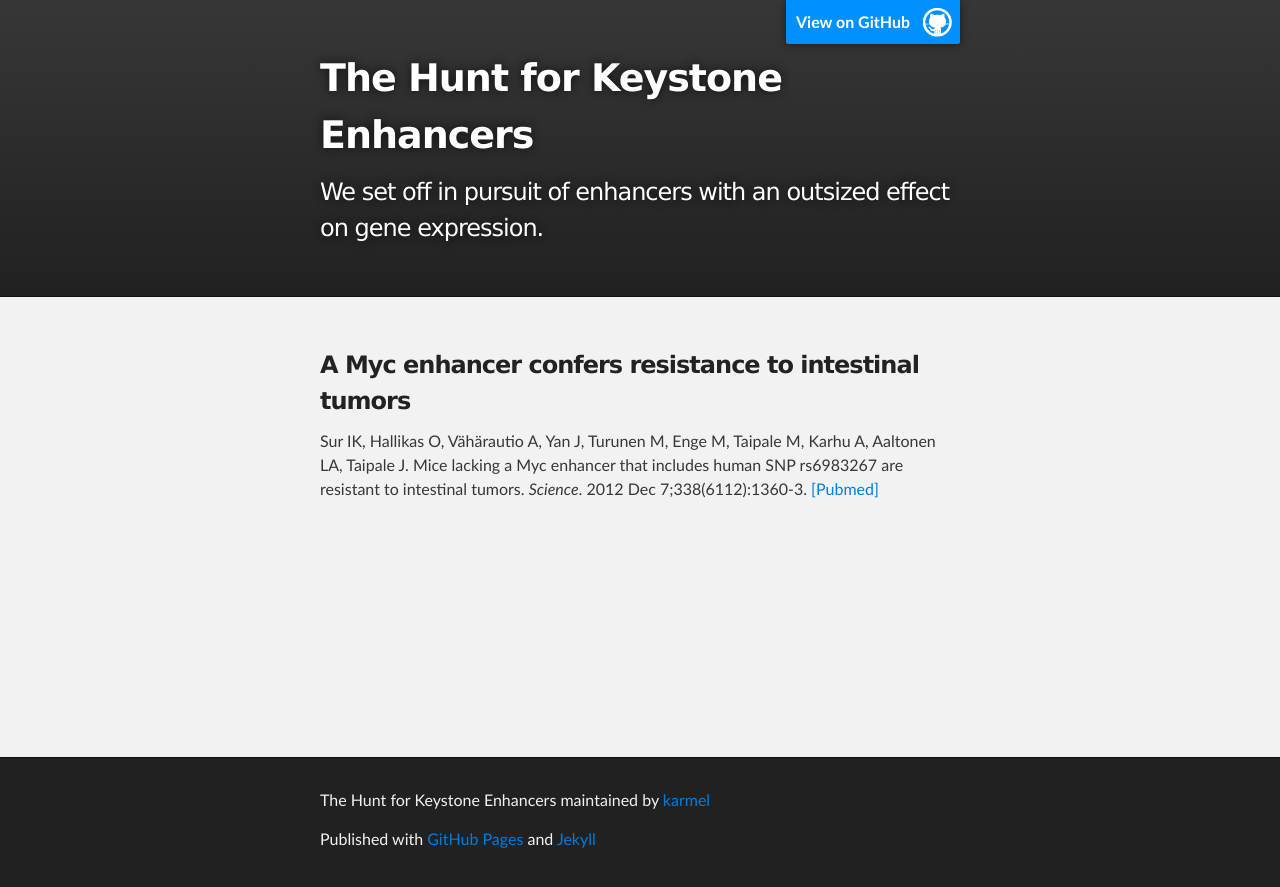
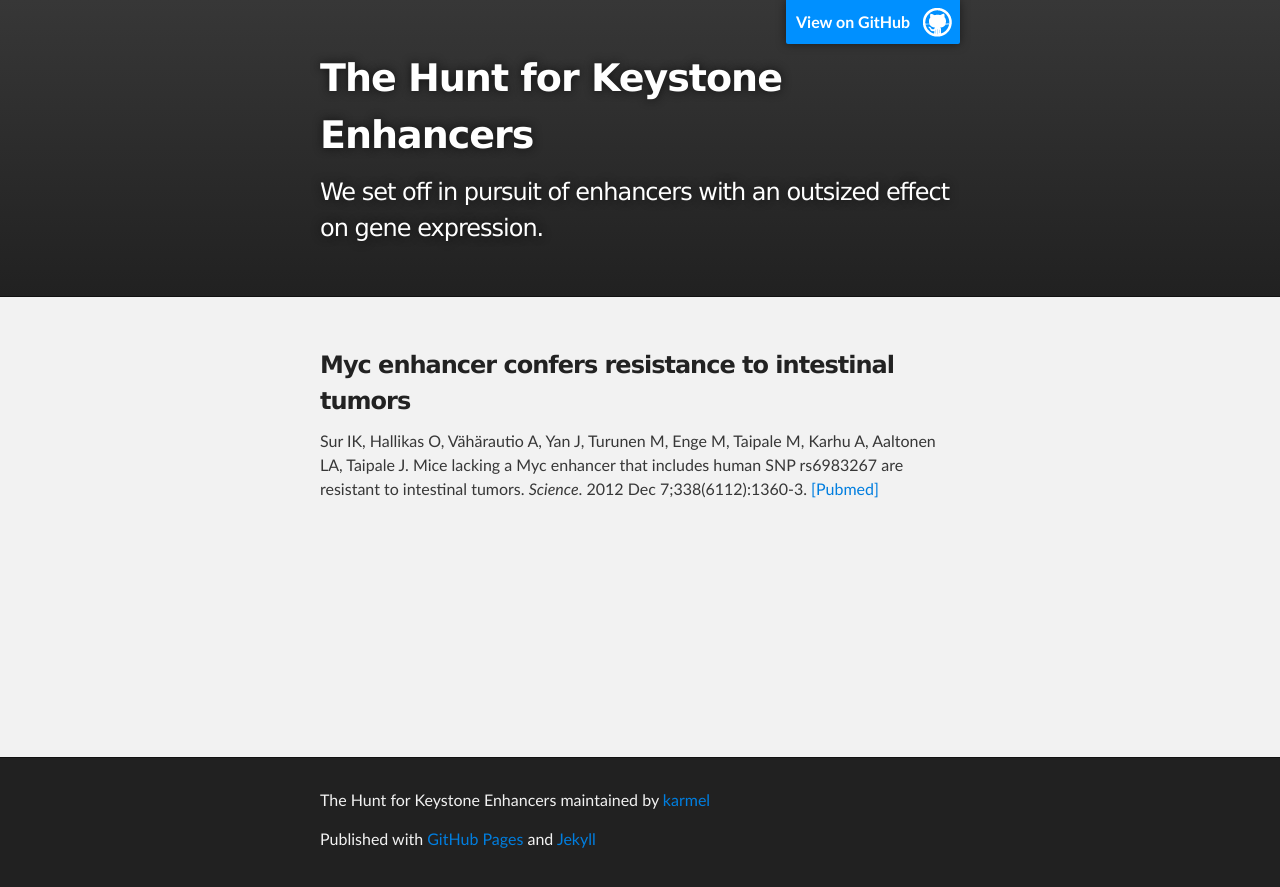
Before and after one commit to karmel/keystone-enhancers, a Jekyll site: the page built from _posts/2012-12-07-myc-enhancer-confers-resistance-to-intestinal-tumors.markdown, in a window 1280 px wide. Shown: the top 887 px of the page. Built offline with Jekyll 4.4.1, drawn with Linux system fonts in a browser that asks for light colours; Markdown is read by kramdown in place of the engine named in the settings.

```diff
--- a/_posts/2012-12-07-myc-enhancer-confers-resistance-to-intestinal-tumors.markdown
+++ b/_posts/2012-12-07-myc-enhancer-confers-resistance-to-intestinal-tumors.markdown
@@ -1,6 +1,6 @@
 ---
 layout: default
-title: A Myc enhancer confers resistance to intestinal tumors
+title: Myc enhancer confers resistance to intestinal tumors
 category: examples
 ---
 
```
Also changed, not shown: _posts/2012-12-07-a-myc-enhancer-confers-resistance-to-intestinal-tumors.markdown (deleted, +0 -7 lines).
